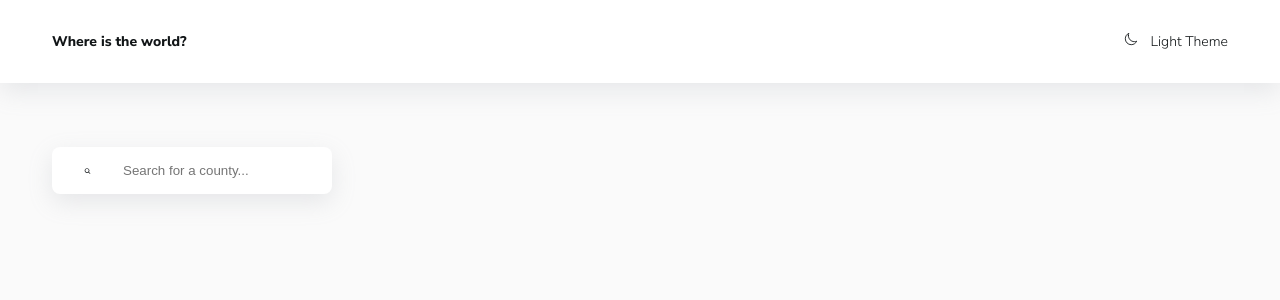
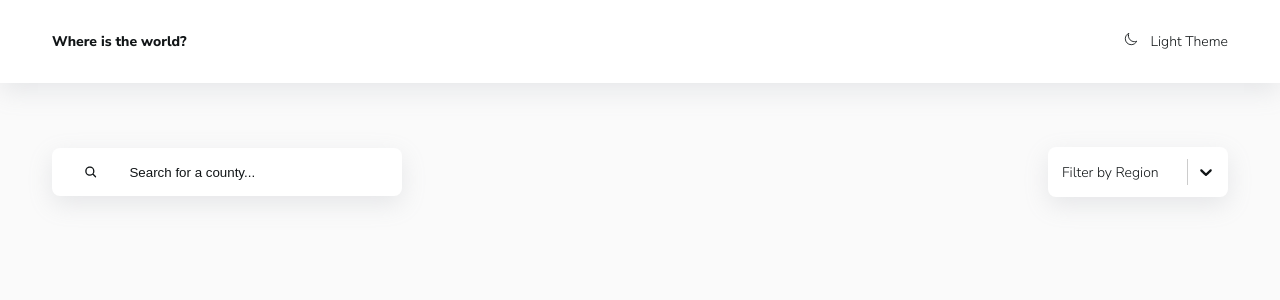
Before and after one commit to AlekseiBestuzhev/countries, a React (Create React App) app: page / in a window 1280 px wide. Shown: the top 300 px of the page. Built offline with nearby package versions, Linux system fonts and the light colour scheme.

Commit message:
upd: Controls UI is done

```diff
--- a/src/app/App.tsx
+++ b/src/app/App.tsx
@@ -1,11 +1,14 @@
 import { Controls } from "components/Controls";
 import { Header } from "components/Header";
+import { Main } from "components/Main";
 
 export const App = () => {
 	return (
 		<>
 			<Header />
-			<Controls />
+			<Main>
+				<Controls />
+			</Main>
 		</>
 	);
 }
--- a/src/components/Controls.tsx
+++ b/src/components/Controls.tsx
@@ -1,18 +1,49 @@
 import { useState } from "react";
-import { Main } from "./Main";
+import styled from "styled-components";
 import { Search } from "components/Search";
+import { CustomSelect } from "components/CustomSelect";
+
+const options = [
+	{ value: 'Africa', label: 'Africa' },
+	{ value: 'America', label: 'America' },
+	{ value: 'Asia', label: 'Asia' },
+	{ value: 'Europe', label: 'Europe' },
+	{ value: 'Oceania', label: 'Oceania' }
+];
+
+const ControlsWrapper = styled.div`
+	display: flex;
+	flex-direction: column;
+	align-items: flex-start;
+	row-gap: 2rem;
+
+	@media(min-width: 767px) {
+		flex-direction: row;
+		justify-content: space-between;
+		align-items: center;
+	}
+`;
 
 export const Controls = () => {
 
 	const [search, setSearch] = useState('');
+	const [region, setRegion] = useState<any>('');
 
 	return (
-		<Main>
+		<ControlsWrapper>
 			<Search
 				search={search}
 				setSearch={setSearch}
 				placeholder={"Search for a county..."}
 			/>
-		</Main>
+			<CustomSelect
+				options={options}
+				placeholder='Filter by Region'
+				isSearchable={false}
+				isClearable
+				value={region}
+				onChange={setRegion}
+			/>
+		</ControlsWrapper>
 	);
 }
--- /dev/null
+++ b/src/components/CustomSelect.tsx
@@ -0,0 +1,43 @@
+import styled from 'styled-components';
+import Select from 'react-select';
+
+export const CustomSelect = styled(Select).attrs({
+	styles: {
+		control: (provided: any) => ({
+			...provided,
+			backgroundColor: 'var(--colors-ui-base)',
+			color: 'var(--colors-text)',
+			borderRadius: 'var(--rad)',
+			padding: '0.25rem',
+			border: 'none',
+			boxShadow: 'var(--shadow)',
+			height: '50px'
+		}),
+		option: (provided: any, state: any) => ({
+			...provided,
+			cursor: 'pointer',
+			color: 'var(--colors-text)',
+			backgroundColor: state.isSelected
+				? 'var(--colors-bg)'
+				: 'var(--colors-ui-base)'
+		})
+	}
+})`
+	width: 180px;
+
+	& > * {
+		box-shadow: var(--shadow);
+	}
+
+	& input {
+		padding-left: 0.25rem;
+	}
+
+	 & * {
+		color: var(--colors-text) !important;
+	}
+
+	& > div[id] {
+		background-color: var(--colors-ui-base);
+	}
+`;
--- a/src/components/Search.tsx
+++ b/src/components/Search.tsx
@@ -17,7 +17,6 @@ const InputContainer = styled.label`
 	align-items: center;
 
 	width: 100%;
-	margin-bottom: 1.rem;
 	padding: 1rem 2rem;
 
 	background-color: var(--colors-ui-base);
@@ -25,8 +24,8 @@ const InputContainer = styled.label`
 	box-shadow: var(--shadow);
 
 	@media(min-width: 767px) {
-		margin-bottom: 0;
-		width: 280px;
+
+		width: 350px;
 	}
 `;
 
@@ -34,18 +33,23 @@ const Input = styled.input.attrs<InputPropsType>(({ placeholder }) => ({
 	type: 'search',
 	placeholder: placeholder
 }))`
+	width: 100%;
 	color: var(--colors-text);
 	background-color: var(--colors-ui-base);
 	margin-left: 2rem;
 	border: none;
 	outline: none;
+
+	&::placeholder {
+		color: var(--colors-text);
+	}
 `;
 
 export const Search: FC<SearchPropsType> = ({ search, setSearch, placeholder }) => {
 
 	return (
 		<InputContainer>
-			<IoSearch />
+			<IoSearch size={'16px'} />
 			<Input placeholder={placeholder} />
 		</InputContainer>
 	);
```
